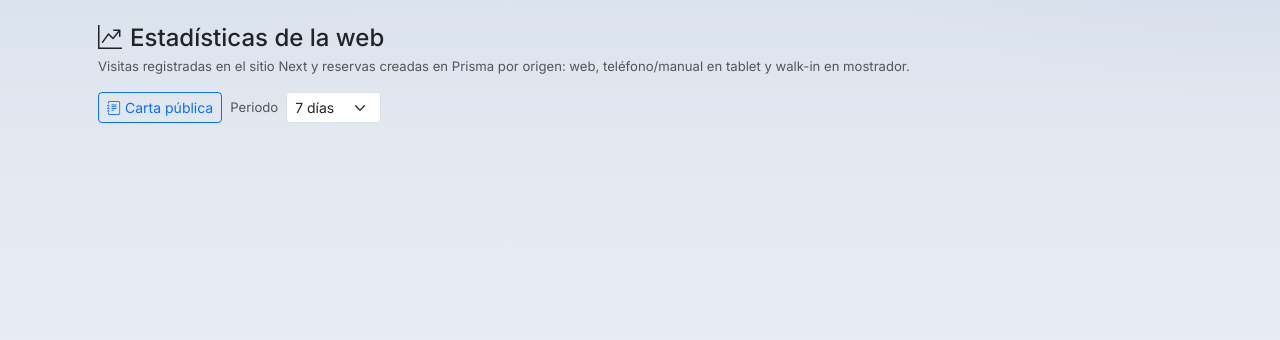
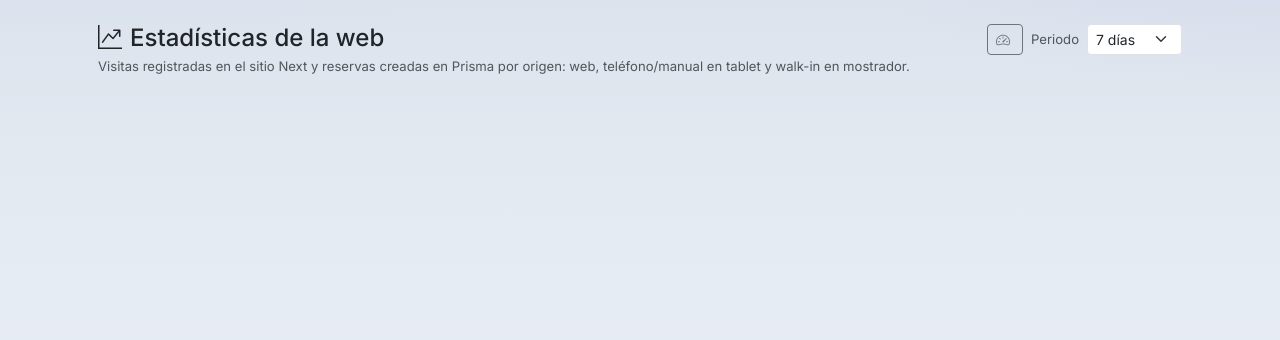
Before and after one commit to Pttwnz/Clavo, a Python web app: template restaurante/gastro-app/templates/panel_web_estadisticas.html in a window 1280 px wide. Shown: the part 89-429 px from the top of the page. Run offline with Jinja, Linux system fonts and the light colour scheme; the template is opened without the code that fills it, so the values that code supplies are empty.

Commit message:
Panel web: back to dashboard on stats/carta; single carta shortcut on panel
Made-with: Cursor

```diff
--- a/restaurante/gastro-app/templates/panel.html
+++ b/restaurante/gastro-app/templates/panel.html
@@ -682,7 +682,6 @@ a.shift-card:hover {
   <a href="/visualizar" class="btn btn-sm btn-outline-dark"><i class="bi bi-grid-3x3-gap me-1"></i>{{ tr('page.panel.q_live') }}</a>
   <a href="/editar_salon" class="btn btn-sm btn-outline-dark"><i class="bi bi-pencil-square me-1"></i>{{ tr('page.panel.q_editor') }}</a>
   <a href="{{ url_for('admin.panel_web_estadisticas') }}" class="btn btn-sm btn-outline-primary"><i class="bi bi-graph-up-arrow me-1"></i>Web · estadísticas</a>
-  <a href="{{ url_for('admin.panel_web_carta') }}" class="btn btn-sm btn-outline-primary"><i class="bi bi-journal-text me-1"></i>Web · carta</a>
   {% if not reservas_only %}
   <a href="{{ url_for('admin.inventario_index') }}" class="btn btn-sm btn-outline-warning"><i class="bi bi-box-seam me-1"></i>{{ tr('page.panel.q_inv') }}</a>
   <a href="/horarios" class="btn btn-sm btn-outline-secondary"><i class="bi bi-calendar-week me-1"></i>{{ tr('page.panel.q_hor') }}</a>
--- a/restaurante/gastro-app/templates/panel_web_carta.html
+++ b/restaurante/gastro-app/templates/panel_web_carta.html
@@ -11,8 +11,8 @@
       </p>
     </div>
     <div class="d-flex flex-wrap gap-2">
-      <a href="{{ url_for('admin.panel_web_estadisticas') }}" class="btn btn-outline-secondary btn-sm">
-        <i class="bi bi-graph-up-arrow me-1"></i>Estadísticas web
+      <a href="{{ url_for('admin.panel') }}" class="btn btn-outline-secondary btn-sm">
+        <i class="bi bi-speedometer2 me-1"></i>{{ tr('back.panel') }}
       </a>
       {% if items is not none and not config_error and not load_error %}
       <button type="button" class="btn btn-primary btn-sm" id="btn-guardar-carta">
--- a/restaurante/gastro-app/templates/panel_web_estadisticas.html
+++ b/restaurante/gastro-app/templates/panel_web_estadisticas.html
@@ -11,8 +11,8 @@
       </p>
     </div>
     <div class="d-flex flex-wrap align-items-center gap-2">
-      <a href="{{ url_for('admin.panel_web_carta') }}" class="btn btn-outline-primary btn-sm">
-        <i class="bi bi-journal-text me-1"></i>Carta pública
+      <a href="{{ url_for('admin.panel') }}" class="btn btn-outline-secondary btn-sm">
+        <i class="bi bi-speedometer2 me-1"></i>{{ tr('back.panel') }}
       </a>
       <form method="get" class="d-flex align-items-center gap-2">
         <label class="small text-muted mb-0" for="days">Periodo</label>
```
